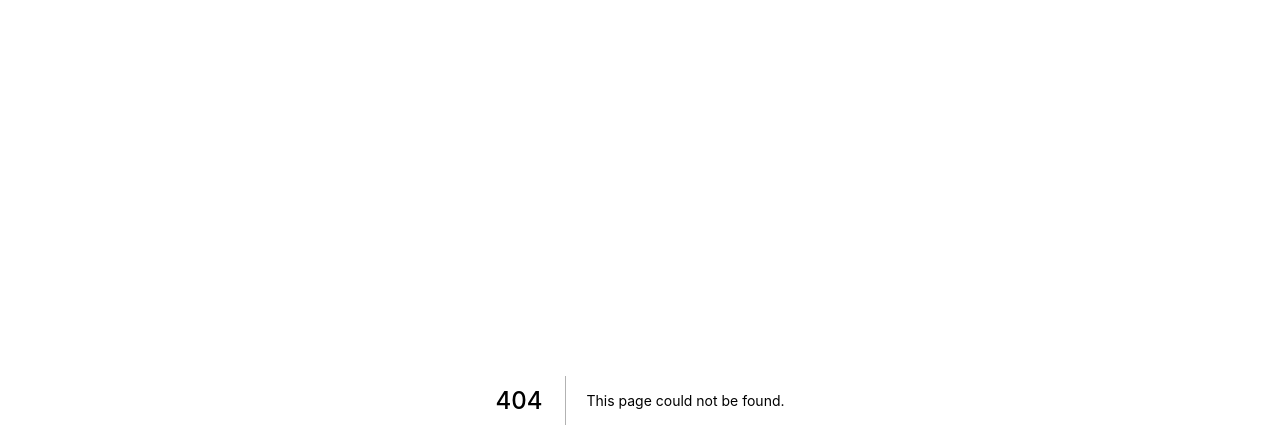
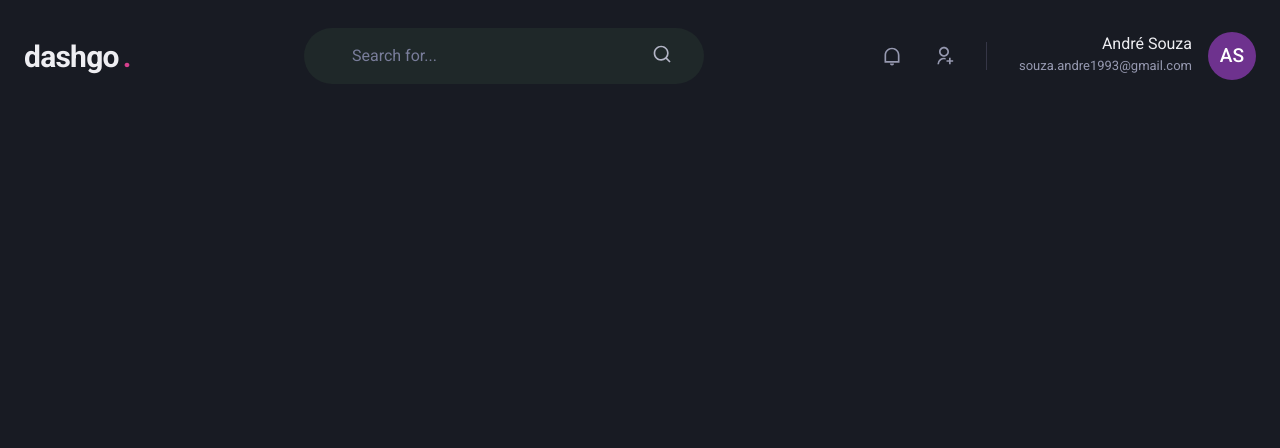
Before and after one commit to andresouza7/ignite-reactjs-chapter-IV-dashgo, a Next.js app: page /dashboard in a window 1280 px wide. Before the commit this address had no page. Shown: the top 448 px of the page. Built offline with nearby package versions, Linux system fonts and the light colour scheme.

Commit message:
completed header

```diff
--- a/package.json
+++ b/package.json
@@ -15,7 +15,8 @@
     "framer-motion": "^4.1.2",
     "next": "10.1.3",
     "react": "17.0.2",
-    "react-dom": "17.0.2"
+    "react-dom": "17.0.2",
+    "react-icons": "^4.2.0"
   },
   "devDependencies": {
     "@types/node": "^14.14.37",
--- /dev/null
+++ b/src/components/Header.tsx
@@ -0,0 +1,83 @@
+import { Flex, Text, Input, Icon, HStack, Box, Avatar } from "@chakra-ui/react";
+import { RiNotificationLine, RiSearchLine, RiUserAddLine } from "react-icons/ri"
+
+
+export function Header() {
+  return (
+    <Flex
+      as="header"
+      w="100%"
+      maxWidth={1400}
+      h="20"
+      mx="auto"
+      mt="4"
+      px="6"
+      align="center"
+    >
+      <Text
+        fontSize="3xl"
+        fontWeight="bold"
+        letterSpacing="tight"
+        w="64"
+      >
+        dashgo
+        <Text as="span" ml="1" color="pink.500">.</Text>
+      </Text>
+
+      <Flex
+        as="label"
+        flex="1"
+        py="4"
+        px="8"
+        ml="6"
+        maxWidth={400}
+        alignSelf="center"
+        color="gray.200"
+        position="relative"
+        bg="gray.800"
+        borderRadius="full"
+      >
+        <Input
+          color="gray.50"
+          variant="unstyled"
+          px="4"
+          mr="4"
+          placeholder="Search for..."
+          _placeholder={{ color: "gray.400" }}
+        />
+
+        <Icon as={RiSearchLine} fontSize="20" />
+      </Flex>
+
+      <Flex
+        align="center"
+        ml="auto"
+      >
+        <HStack
+          spacing="8"
+          mx="8"
+          pr="8"
+          py="1"
+          color="gray.300"
+          borderRightWidth={1}
+          borderColor="gray.700"
+        >
+          <Icon as={RiNotificationLine} fontSize="20" />
+          <Icon as={RiUserAddLine} fontSize="20" />
+
+        </HStack>
+
+        <Flex>
+          <Box mr="4" textAlign="right">
+            <Text>André Souza</Text>
+            <Text color="gray.300" fontSize="small">
+              souza.andre1993@gmail.com
+            </Text>
+          </Box>
+
+          <Avatar fontSize="20" name="André Souza" />
+        </Flex>
+      </Flex>
+    </Flex>
+  )
+}
--- /dev/null
+++ b/src/pages/dashboard.tsx
@@ -0,0 +1,7 @@
+import { Header } from "../components/Header";
+
+export default function Dashboard() {
+  return (
+    <Header />
+  )
+}
```
Also changed, not shown: 1 other file (tests, documents, lock files or other folders).
